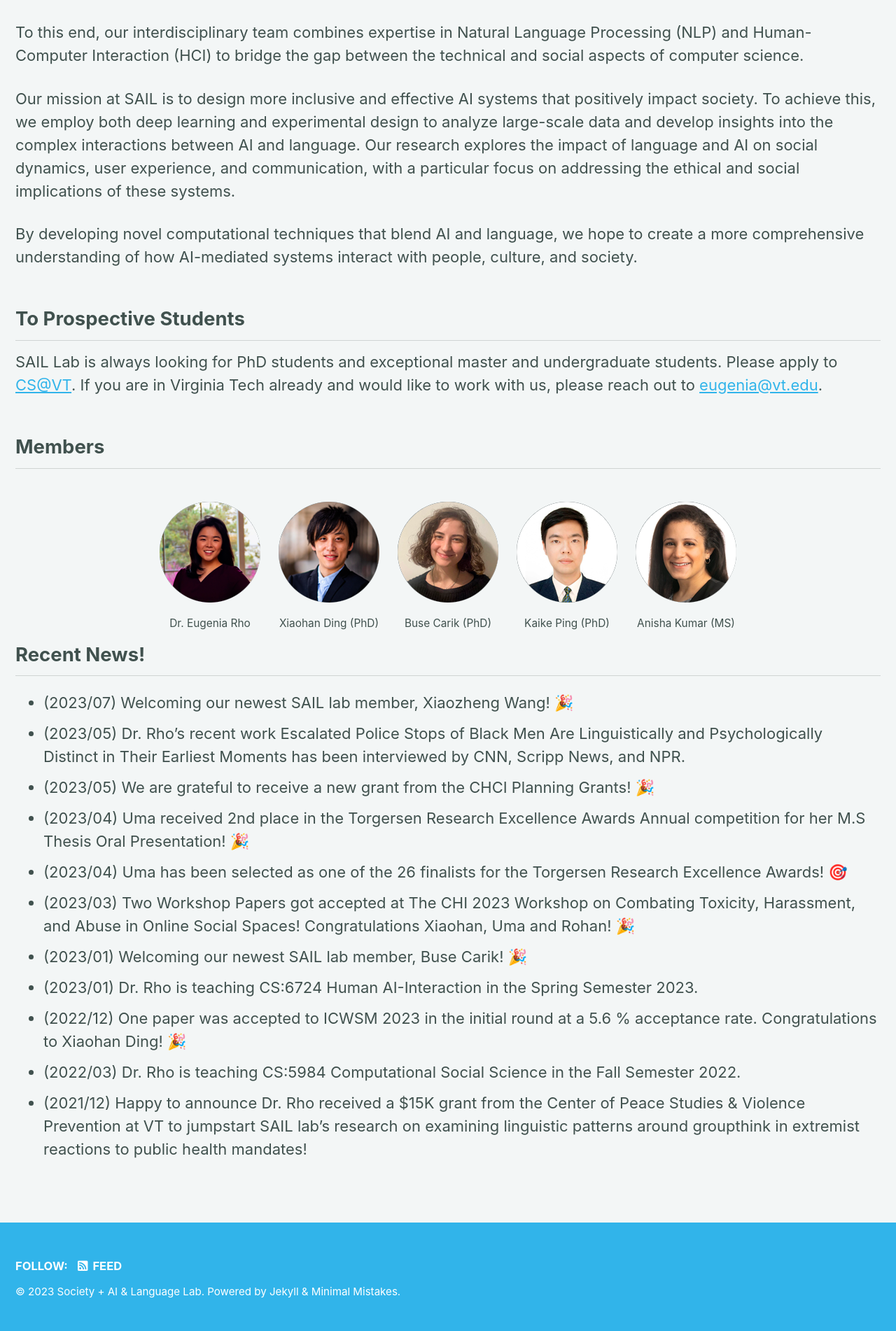
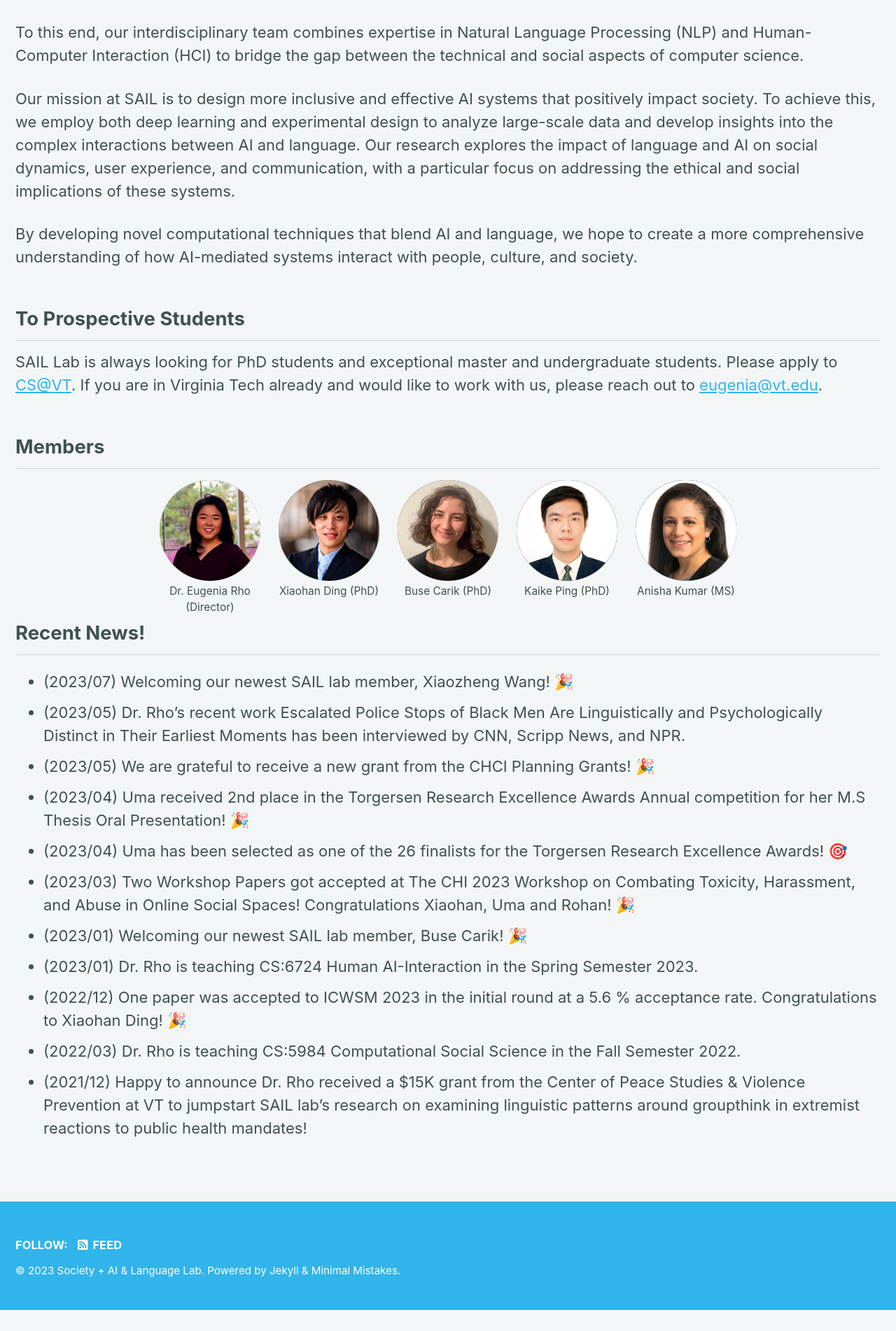
Before and after one commit to SAIL-Virginia-Tech-CS/sail-virginia-tech-cs.github.io, a Jekyll site: the page built from index.md, in a window 1280 px wide. Shown: the part 673-2575 px from the top of the page at 70% size. Built offline with Jekyll 4.4.1, drawn with Linux system fonts in a browser that asks for light colours; cached includes are drawn as plain includes; after the commit the page ends 2545 px from its top, so only the background shows below that.

Commit message:
Adaptive team photos from data file team.yml

```diff
--- /dev/null
+++ b/_includes/team
@@ -0,0 +1,17 @@
+<div>
+    <div class="team-photos">
+        {% for mbr in site.data.team.members %}
+        <div class="team-photos-img">
+            {% if mbr.url %}
+            <a href="{{ mbr.url }}"><img src="{{ mbr.image | relative_url }}" alt="{{ mbr.name }}"/></a>
+            {% else %}
+            <img src="{{ mbr.image | relative_url }}" alt="{{ mbr.name }}"/>
+            {% endif %}
+            <p>{{ mbr.name }} ({{ mbr.title }})</p>
+        </div>
+        {% endfor %}
+    </div>
+</div>
+
+<!-- Script for adding margin when wrapping -->
+<script src='assets/js/team.js'></script>
--- a/_includes/team.html
+++ /dev/null
@@ -1,25 +0,0 @@
-<figure class="team-photos">
-    <div class="team-photos-img">
-        <img src="assets/images/Rho_c-150x150.png" alt="Dr. Eugenia Rho"/>
-        <p>Dr. Eugenia Rho</p>
-    </div>
-    <div class="team-photos-img">
-        <img src="assets/images/Ding_c-150x150.png" alt="Xiaohan Ding (PhD)"/>
-        <p>Xiaohan Ding (PhD)</p>
-    </div>
-    <div class="team-photos-img">
-        <img src="assets/images/Buse_c-150x150.png" alt="Buse Carik (PhD)"/>
-        <p>Buse Carik (PhD)</p>
-    </div>
-    <div class="team-photos-img">
-        <img src="assets/images/Ping_c-150x150.png" alt="Kaike Ping (PhD)"/>
-        <p>Kaike Ping (PhD)</p>
-    </div>
-    <div class="team-photos-img">
-        <img src="assets/images/Anisha_c-150x150.png" alt="Anisha Kumar (MS)"/>
-        <p>Anisha Kumar (MS)</p>
-    </div>
-</figure>
-
-<!-- Script for adding margin when wrapping -->
-<script src='assets/js/team.js'></script>
--- a/assets/css/main.scss
+++ b/assets/css/main.scss
@@ -32,6 +32,14 @@ a.site-title {
     width: 150px;
     font-size: 0.7em;
     margin: 0 10px;
+}
+
+.team-photos p {
+  text-align: center;
+}
+
+.team-photos a img:hover {
+    box-shadow: none !important;
 }
 
 //-----------------------------
--- a/assets/js/team.js
+++ b/assets/js/team.js
@@ -1,4 +1,3 @@
-console.log("team.js loading");
 function checkWrap(container, items) {
     let isWrapped = false;
 
--- a/index.md
+++ b/index.md
@@ -38,7 +38,7 @@ SAIL Lab is always looking for PhD students and exceptional master and undergrad
 
 ## Members
 
-{% include team.html %}
+{% include team %}
 
 ## Recent News!
 
```
Also changed, not shown: _data/team.yml (added, +21 -0 lines).
